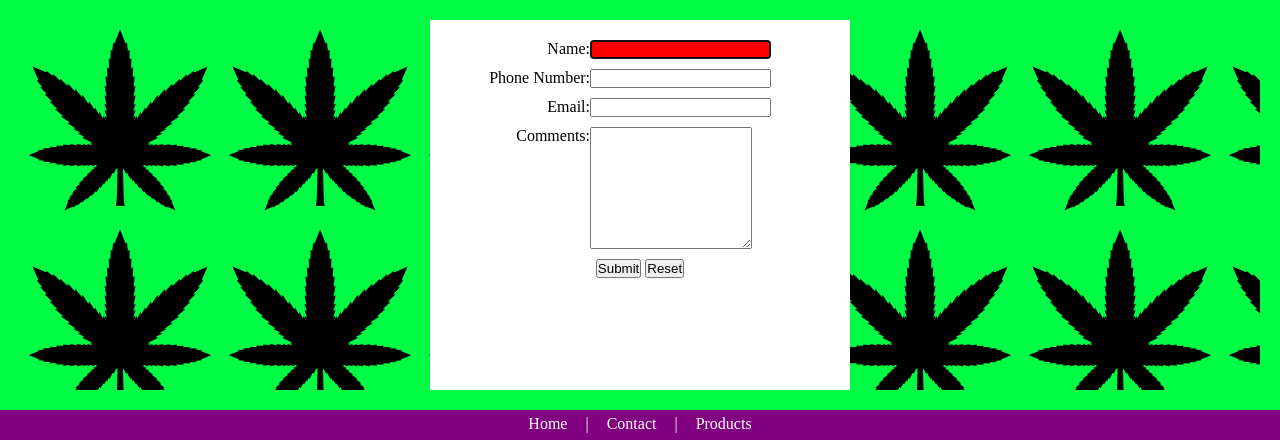
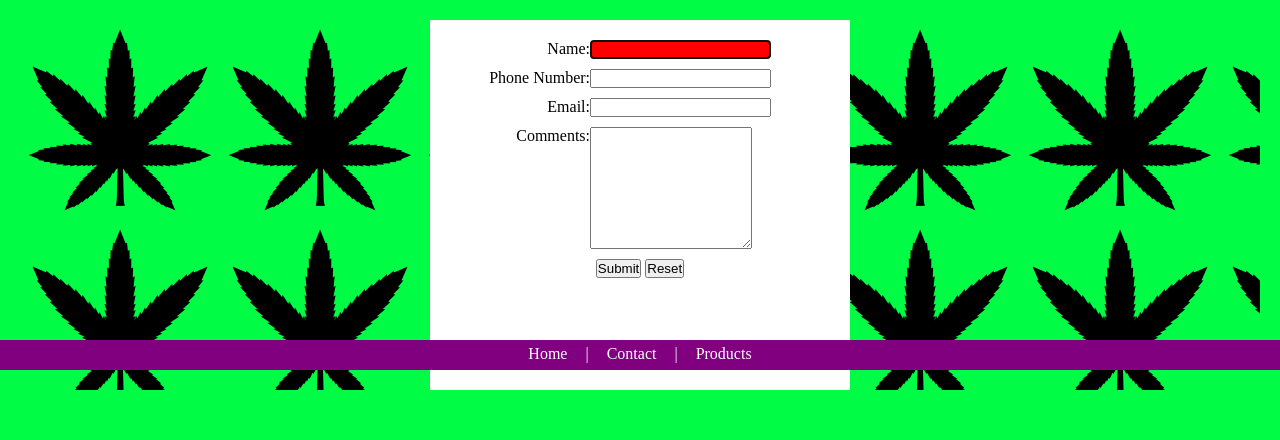
Before and after one commit to Hacnris/WebdProj3, a plain HTML site: page contact.html in a window 1280 px wide. Shown: the part 430-870 px from the top of the page. After the commit the page ends 840 px from the top, so only its background shows below. Drawn offline with Linux system fonts and the light colour scheme.

Commit message:
updated footer
updated footer product link
and added contact bottom:0 from css

```diff
--- a/contact.html
+++ b/contact.html
@@ -73,14 +73,14 @@
 			</form>
 		</section>
 		<footer>
-			<section class="footarea">
+			<section class="footarea" id="botadj">
 				<nav>
 					<ul>
 						<li><a href = "index.html">Home</a></li>
 						<li>|</li>
 						<li><a href = "contact.html">Contact</a></li>
 						<li>|</li>
-						<li><!-- <a href = ""></a> -->Products</li>
+						<li><a href = "product.html">Products</a></li>
 					</ul>
 				</nav>
 			</section>
```
Also changed, not shown: index.html (+1 -1 lines), product.html (+1 -1 lines).
